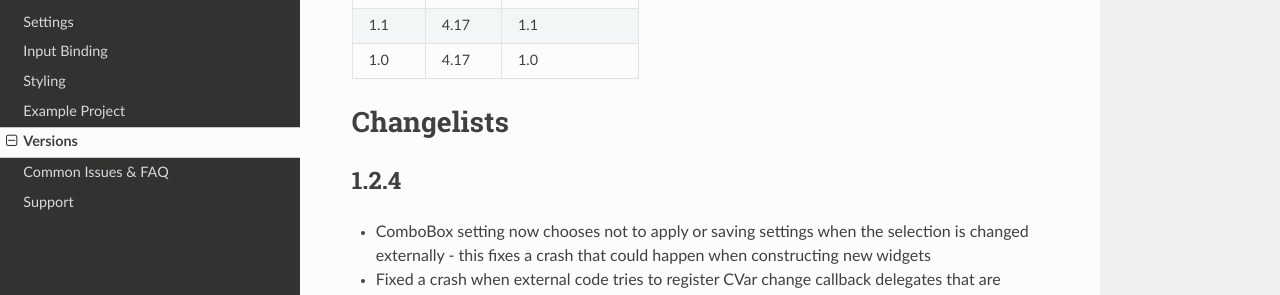
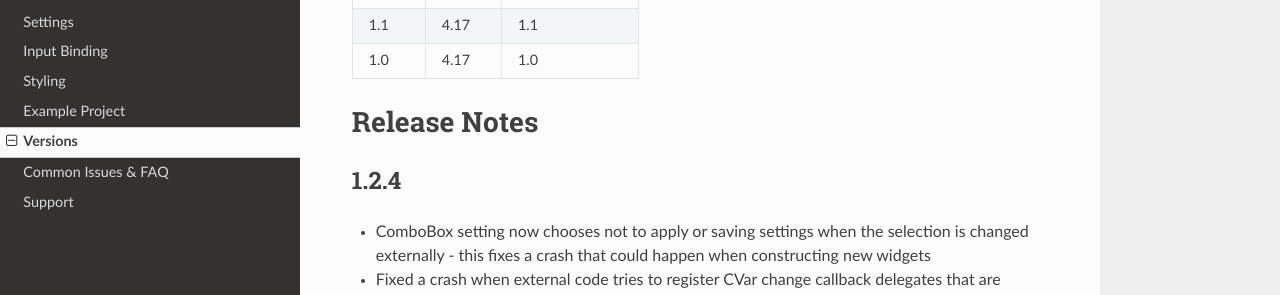
Before and after one commit to Acren/AutoSettings-Docs, an MkDocs documentation site: the page built from docs/versions.md, in a window 1280 px wide and 900 px high, scrolled down 384 px. Shown: the part 157-452 px from the top of the window. Built offline with MkDocs 1.6.1, drawn with Linux system fonts in a browser that asks for light colours; nearby versions of some CDN libraries; old or Windows-style settings are respelled for this version of MkDocs.

Commit message:
Use the term "release notes" instead of "changelist"

```diff
--- a/docs/versions.md
+++ b/docs/versions.md
@@ -16,7 +16,7 @@ Plugin | Engine | Example Project
 1.1    | 4.17   | 1.1
 1.0    | 4.17   | 1.0
 
-# Changelists
+# Release Notes
 
 ## 1.2.4
 
```
